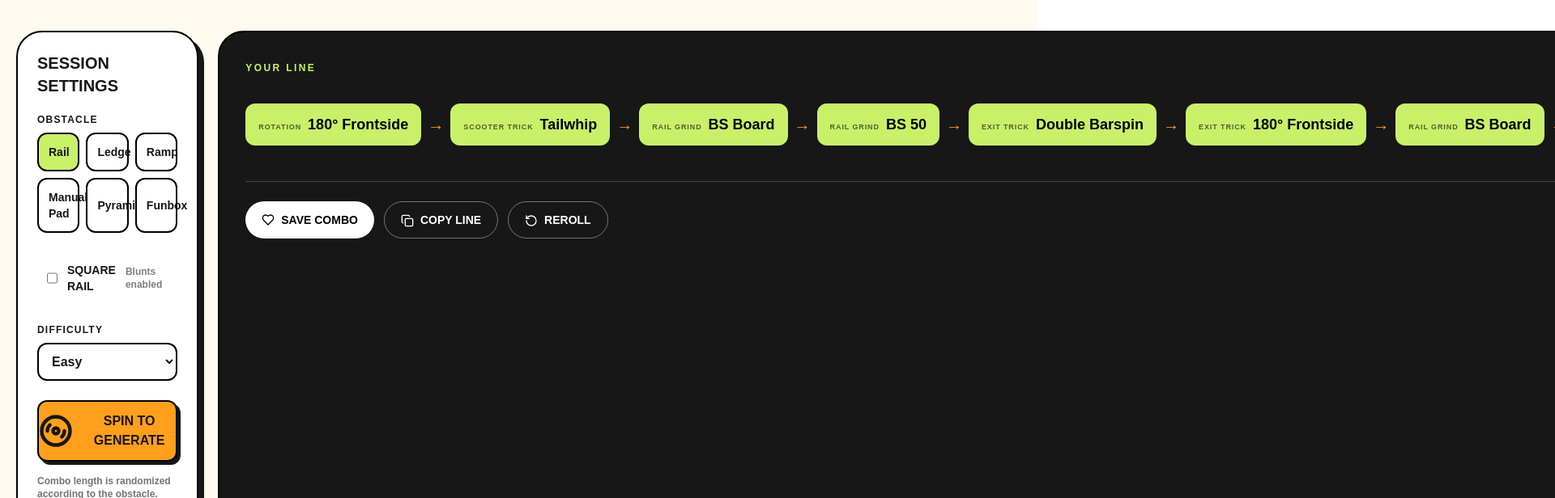
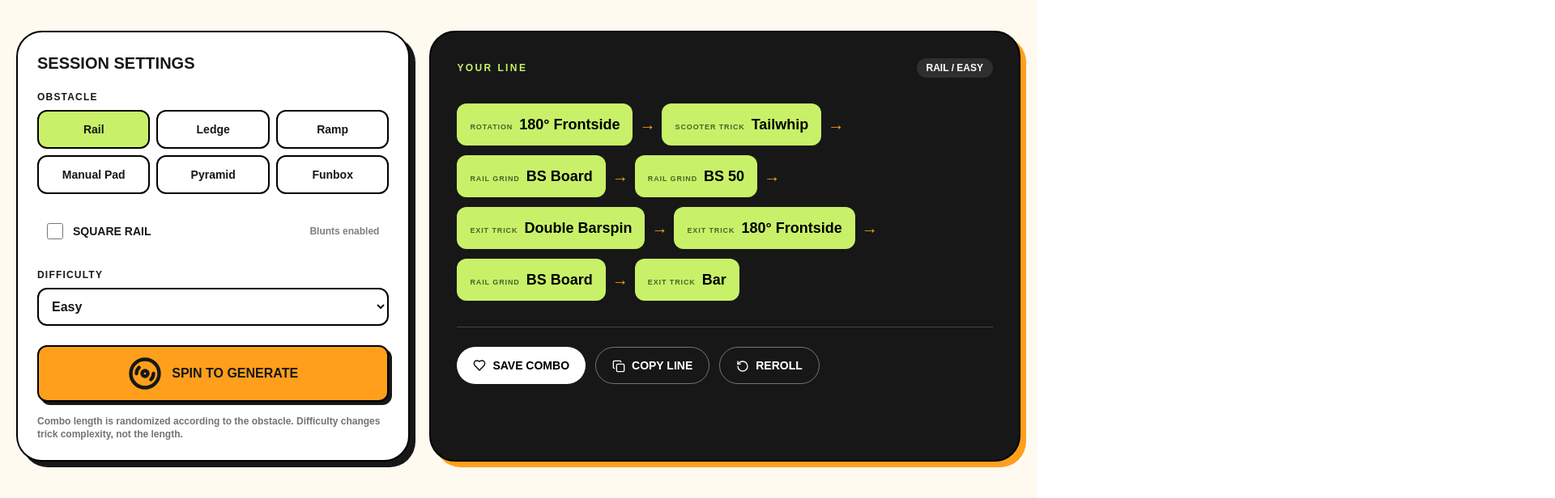
Before and after one commit to alaindeloin974/Scooterandom, a Next.js app: page / in a window 1280 px wide. Shown: the part 860-1476 px from the top of the page at 81% size, 1920 px wide, since content can reach past the window. Built offline with nearby package versions, Linux system fonts and the light colour scheme; no server answers.

Commit message:
Wrap generated combo across multiple lines

```diff
--- a/app/page.tsx
+++ b/app/page.tsx
@@ -107,7 +107,7 @@ export default function Home(){
         </div>
         <div className="rounded-[2rem] border-2 border-black bg-[#171717] p-6 text-white shadow-[7px_7px_0_#ff9f1c] md:p-8">
           <div className="flex items-center justify-between"><span className="text-xs font-black tracking-[.2em] text-[#c8f169]">YOUR LINE</span><span className="rounded-full bg-white/10 px-3 py-1 text-xs font-bold">{obstacle.toUpperCase()} / {difficulty.toUpperCase()}</span></div>
-          <div className="my-8 flex items-center gap-2 overflow-x-auto whitespace-nowrap pb-3">{combo.map((stage,i)=><div key={i} className="flex shrink-0 items-center gap-2"><div className="rounded-xl bg-[#c8f169] px-4 py-3 text-black"><span className="mr-2 text-[9px] font-black tracking-widest opacity-60">{stage.type.toUpperCase()}</span><span className="text-lg font-black">{stage.trick}</span></div>{i<combo.length-1&&<span className="text-xl font-black text-[#ff9f1c]">→</span>}</div>)}</div>
+          <div className="my-8 flex flex-wrap items-center gap-x-2 gap-y-3">{combo.map((stage,i)=><div key={i} className="flex items-center gap-2"><div className="rounded-xl bg-[#c8f169] px-3 py-3 text-black sm:px-4"><span className="mr-2 text-[9px] font-black tracking-widest opacity-60">{stage.type.toUpperCase()}</span><span className="text-base font-black sm:text-lg">{stage.trick}</span></div>{i<combo.length-1&&<span className="text-xl font-black text-[#ff9f1c]">→</span>}</div>)}</div>
           <div className="flex flex-wrap gap-3 border-t border-white/20 pt-6"><button onClick={saveCombo} className="flex items-center gap-2 rounded-full bg-white px-5 py-3 text-sm font-black text-black"><Heart size={16}/> SAVE COMBO</button><button onClick={()=>copyCombo(combo)} className="rounded-full border border-white/40 px-5 py-3 text-sm font-black"><Copy size={16} className="mr-2 inline"/>COPY LINE</button><button onClick={makeCombo} className="rounded-full border border-white/40 px-5 py-3 text-sm font-black"><RotateCcw size={16} className="mr-2 inline"/>REROLL</button></div>
           {saved.length>0&&<p className="mt-4 text-xs text-white/60">Saved this session: {saved.length} combo(s)</p>}
         </div>
```
